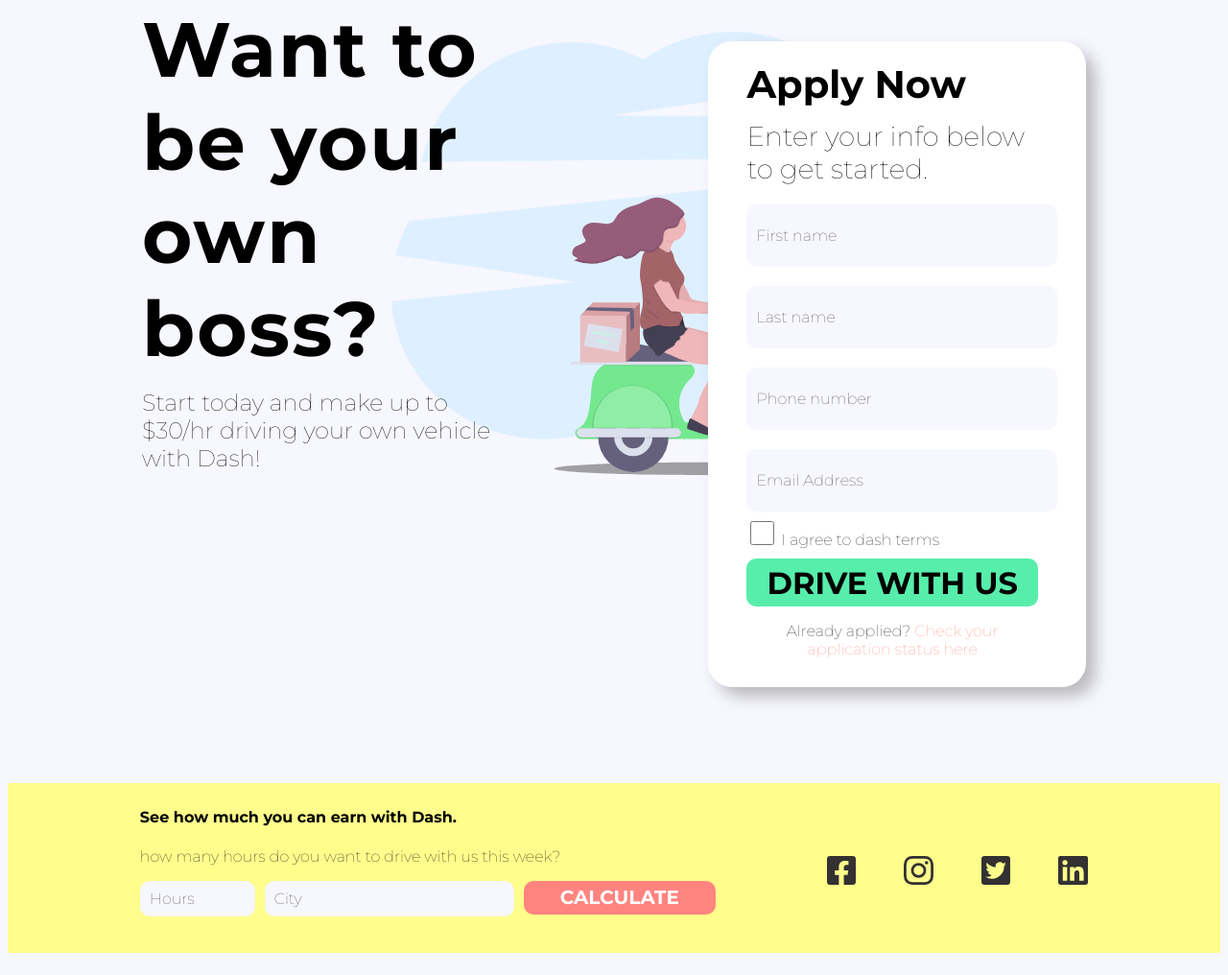
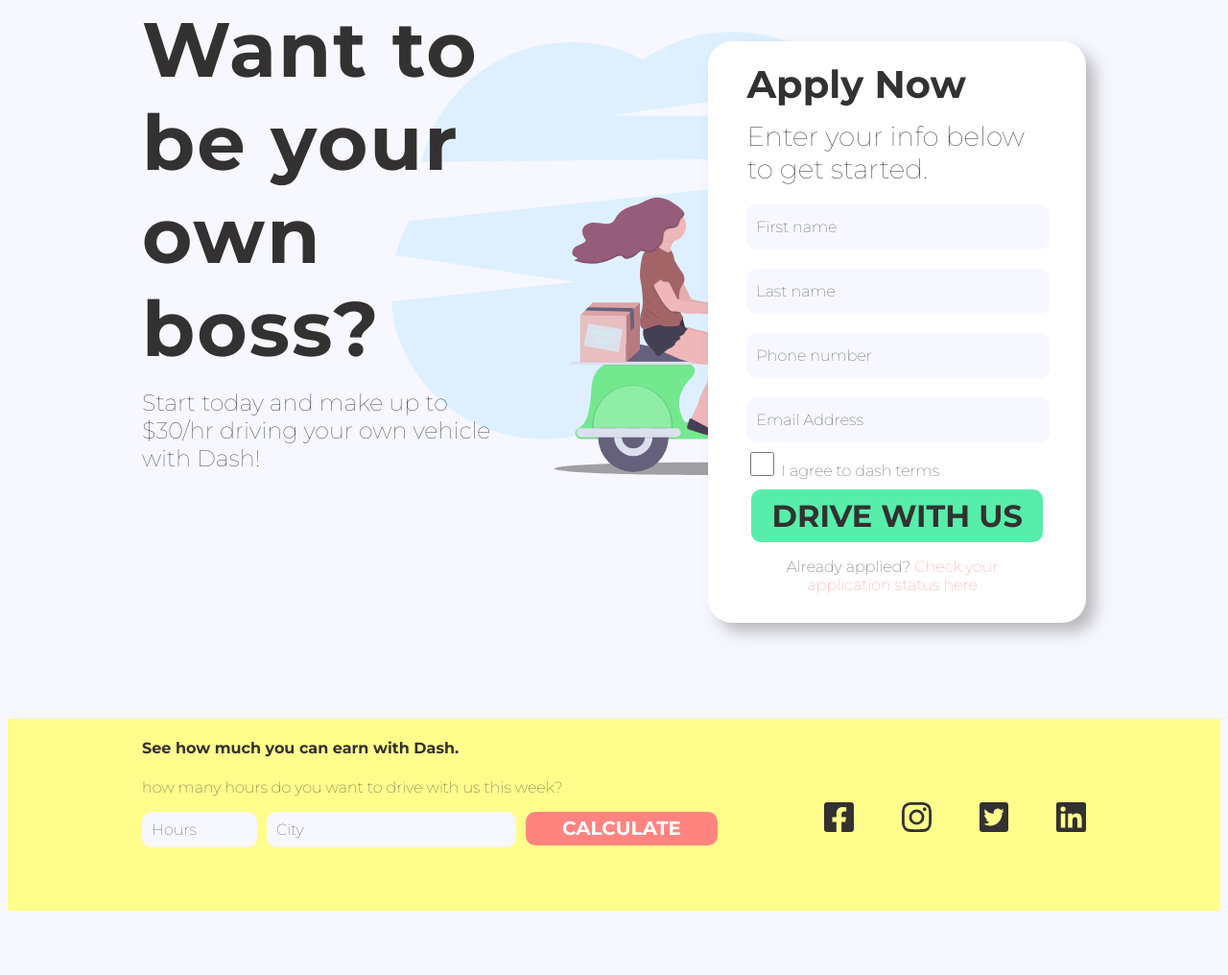
Before and after one commit to chan0490/chan0490.github.io, a plain HTML site: page landing-page/index.html in a window 1280 px wide. Shown: the part 239-1255 px from the top of the page at 96% size. After the commit the page ends 1196 px from the top, so only its background shows below. Drawn offline with Linux system fonts and the light colour scheme.

Commit message:
fixed footer heights and made buttons responsive

```diff
--- a/landing-page/styles.css
+++ b/landing-page/styles.css
@@ -5,6 +5,7 @@
 body {
     font-family: 'Montserrat', sans-serif;
     background-color: #f7f7ff;
+    color: #333131;
 }
 header, main {
     padding: 35px;
@@ -36,6 +37,7 @@ main {
     box-shadow: 10px 10px 15px rgba(128, 128, 128, 0.5);
     margin-top: 300px;
     padding: 30px;
+    color: #333131;
 }
 h2 {
     font-size: 2.5rem;
@@ -51,7 +53,7 @@ h2 {
     background-color: #f7f7ff;
     border: none;
     border-radius: 10px;
-    padding: 10px;
+    padding-left: 10px;
 }
 input[type=checkbox] {
     width: 25px;
@@ -68,6 +70,8 @@ input[type=checkbox] {
     font-size: 1.25rem;
     font-weight: 700;
     margin-top: 10px;
+    color: #333131;
+    margin-left: 5px;
 }
 a:link {
     color: #ff8480;
@@ -86,6 +90,8 @@ a:visited {
 footer {
     background-color: #fffd8c;
     padding: 5px 25px;
+    color: #333131;
+    min-height: 200px;
 }
 h4 {
     padding: 0 100px 0 0;
@@ -160,7 +166,7 @@ h4 {
         margin-top: 20px;
     }
     .apply button {
-        height: 50px;
+        height: 55px;
         font-size: 2rem;
     }
     .apply p {
@@ -188,7 +194,7 @@ h4 {
     }
 }
 /*Desktop Styles*/
-@media screen and (min-width: 900px) {
+@media screen and (min-width: 1100px) {
     header {
         padding: 25px 140px;
     }
@@ -210,10 +216,16 @@ h4 {
         grid-column: 3/4;
         padding: 40px 50px 40px 40px;
     }
+    /*using min-width to stop text overflowing button when resizing screen*/
+    .apply button {
+        min-width: 275px;
+    }
     footer {
         display: flex;
-        justify-content:space-around;
+        justify-content: space-between;
+        padding: 0px 140px;
     }
+    /*used relative position to fix layout of socials to be more precise per mockup*/
     .socials {
         align-items: center;
         position: relative;
```
